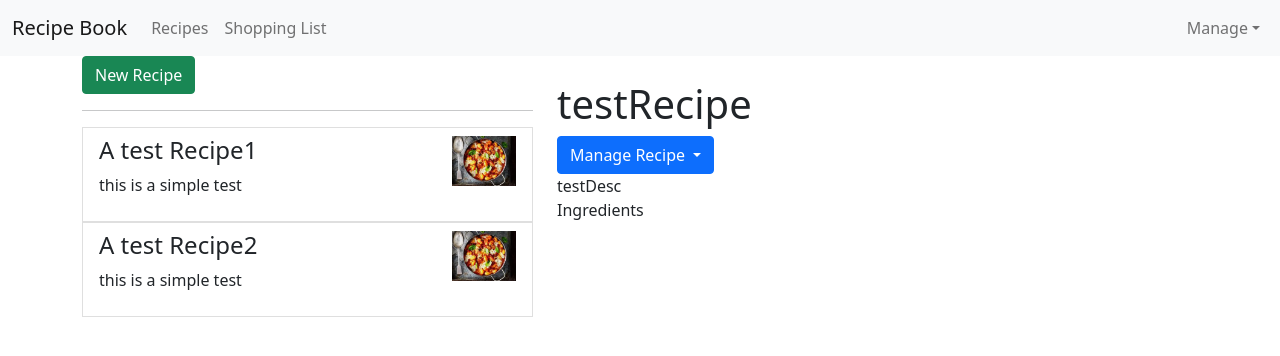
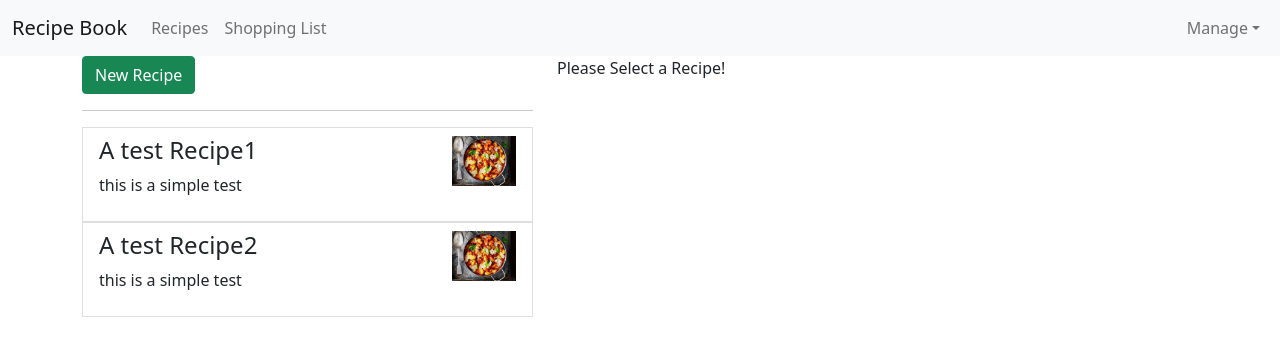
Before and after one commit to MaryamAK7/Recipe-Book, an Angular app: page / in a window 1280 px wide. Shown: the top 356 px of the page. Built offline with nearby package versions, Linux system fonts and the light colour scheme.

Commit message:
Fix:RecipeService

```diff
--- a/src/app/RecipeService.service.ts
+++ b/src/app/RecipeService.service.ts
@@ -1,13 +1,17 @@
-import { Injectable } from "@angular/core";
+import { EventEmitter, Injectable } from "@angular/core";
 import { Recipe } from "./recipes/recipe.model";
 
 @Injectable()
 export class RecipeService {
-    recipes:Recipe[] = [
+  selectedRecipe = new EventEmitter<Recipe>();
+
+    private recipes:Recipe[] = [
         new Recipe('A test Recipe1','this is a simple test','../../../assets/Capture.PNG'),
         new Recipe('A test Recipe2','this is a simple test','../../../assets/Capture.PNG')
       ];
+      getRecipes(){
+        return this.recipes.slice();
+      }
 
-      chosenRecipe:Recipe = {name:"testRecipe", description:"testDesc", imagePath:""};
 
 }
--- a/src/app/recipes/recipe-detail/recipe-detail.component.ts
+++ b/src/app/recipes/recipe-detail/recipe-detail.component.ts
@@ -1,6 +1,5 @@
 import { Component, Input, OnInit } from '@angular/core';
 import { Recipe } from '../recipe.model';
-import { RecipeService } from 'src/app/RecipeService.service';
 
 @Component({
   selector: 'app-recipe-detail',
@@ -8,11 +7,9 @@ import { RecipeService } from 'src/app/RecipeService.service';
   styleUrls: ['./recipe-detail.component.css']
 })
 export class RecipeDetailComponent implements OnInit {
-  chosenRecipe:Recipe=this.recipeService.chosenRecipe;
+@Input() chosenRecipe:Recipe={name:'choose a recipe', description:'Recipe Description here', imagePath:''};
 
-  constructor(private recipeService:RecipeService) {
-    console.log(this.recipeService.chosenRecipe)
-  }
+  constructor() { }
 
   ngOnInit(): void {
   }
--- a/src/app/recipes/recipe-list/recipe-item/recipe-item.component.html
+++ b/src/app/recipes/recipe-list/recipe-item/recipe-item.component.html
@@ -1,4 +1,4 @@
-<a href="#" class="list-group-item clearfix list-group-item-action" >
+<a href="#" class="list-group-item clearfix list-group-item-action" (click)="onSelected()" >
     <div class="float-start">
         <h4 class="list-group-item-heading">{{recipe.name}}</h4>
         <p class="list-group-item-text">{{recipe.description}}</p>
--- a/src/app/recipes/recipe-list/recipe-item/recipe-item.component.ts
+++ b/src/app/recipes/recipe-list/recipe-item/recipe-item.component.ts
@@ -1,4 +1,5 @@
 import { Component, Input, OnInit } from '@angular/core';
+import { RecipeService } from 'src/app/RecipeService.service';
 import { Recipe } from '../../recipe.model';
 
 @Component({
@@ -9,9 +10,12 @@ import { Recipe } from '../../recipe.model';
 export class RecipeItemComponent implements OnInit {
 @Input() recipe!:Recipe;
 
-  constructor() { }
+  constructor(private recipeService:RecipeService) { }
 
   ngOnInit(): void {
   }
+  onSelected(){
+    this.recipeService.selectedRecipe.emit(this.recipe)
+  }
 
 }
--- a/src/app/recipes/recipe-list/recipe-list.component.html
+++ b/src/app/recipes/recipe-list/recipe-list.component.html
@@ -7,6 +7,6 @@
 <hr/>
 <div class="row" >
     <div class="col-xs-12">
-        <app-recipe-item *ngFor = "let recipe of recipes" [recipe]="recipe" (click)="onClickRecipe(recipe)"></app-recipe-item>
+        <app-recipe-item *ngFor = "let recipe of recipes" [recipe]="recipe" ></app-recipe-item>
     </div>
 </div>
--- a/src/app/recipes/recipe-list/recipe-list.component.ts
+++ b/src/app/recipes/recipe-list/recipe-list.component.ts
@@ -1,4 +1,4 @@
-import { Component, EventEmitter, OnInit, Output } from '@angular/core';
+import { Component, OnInit} from '@angular/core';
 import { Recipe } from '../recipe.model';
 import { RecipeService } from 'src/app/RecipeService.service';
 
@@ -12,10 +12,8 @@ export class RecipeListComponent implements OnInit {
   constructor(private recipeService:RecipeService) { }
 
   ngOnInit(): void {
-    this.recipes = this.recipeService.recipes;
-  }
-  onClickRecipe(recipe:Recipe){
-    this.recipeService.chosenRecipe = recipe;
+    this.recipes = this.recipeService.getRecipes();
   }
 
+
 }
--- a/src/app/recipes/recipes.component.html
+++ b/src/app/recipes/recipes.component.html
@@ -5,7 +5,7 @@
     </div>
     <div class="col-md-7">
 
-      <app-recipe-detail ></app-recipe-detail>
+      <app-recipe-detail *ngIf="selectedRecipe; else infoText" [chosenRecipe]="selectedRecipe"></app-recipe-detail>
       <ng-template #infoText>
         <p>Please Select a Recipe!</p>
       </ng-template>
--- a/src/app/recipes/recipes.component.ts
+++ b/src/app/recipes/recipes.component.ts
@@ -8,12 +8,15 @@ import { RecipeService } from '../RecipeService.service';
   styleUrls: ['./recipes.component.css'],
 })
 export class RecipesComponent implements OnInit {
-  recipe: Recipe = this.recipeService.chosenRecipe ;
+  selectedRecipe!:Recipe;
   constructor(private recipeService :RecipeService) {
   }
 
   ngOnInit(): void {
-    console.log(this.recipe);
+    this.recipeService.selectedRecipe.subscribe(
+      (recipe:Recipe) => { this.selectedRecipe = recipe;
+      }
+    );
   }
 
 }
```
